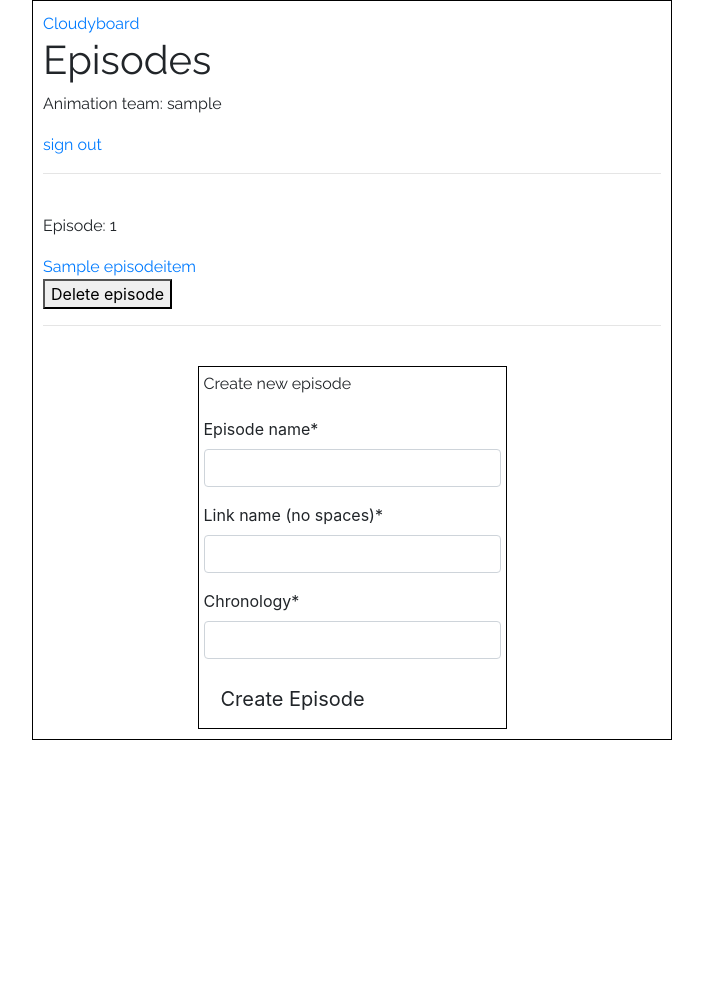
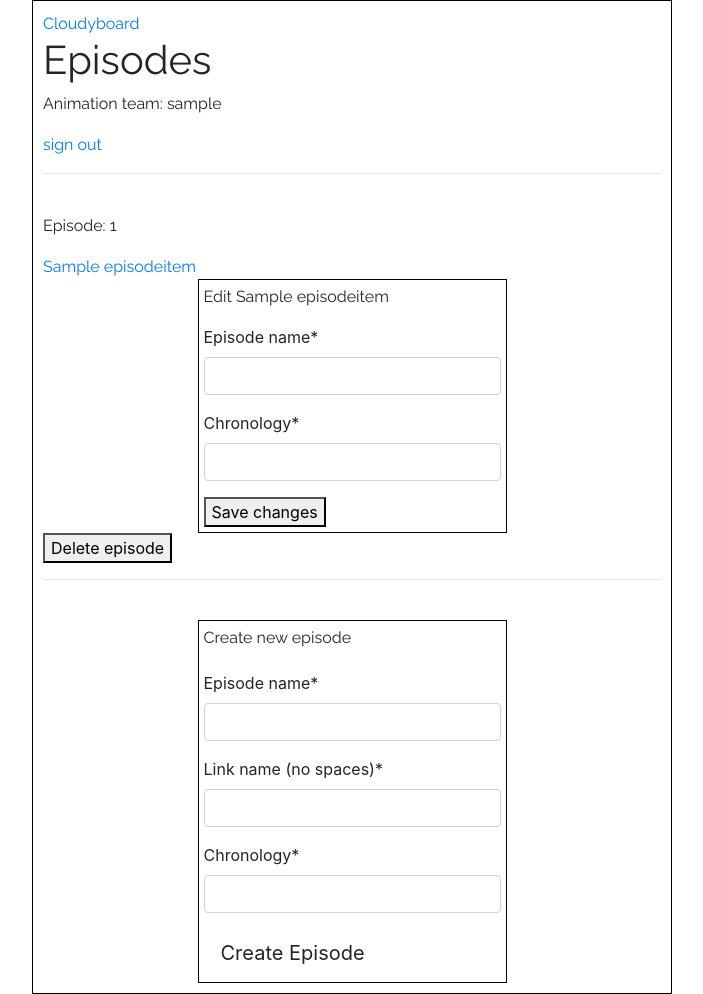
Before and after one commit to MidnattLantern/social_frames, a Django app: a page that uses templates/project_view.html in a window 1280 px wide. Shown: the whole page, without its empty margins (288-991 px from the left). Before the commit the page ends 740 px from the top, so only its background shows below. Run offline with Django 3.2, Linux system fonts and the light colour scheme; a user stored in the database is signed in; tables that the repository leaves empty hold one stand-in row (values such as "Sample post"); some libraries are stand-ins or nearby versions.

Commit message:
user can change name and chronology for existing episdoe item

```diff
--- a/storyboard/forms.py
+++ b/storyboard/forms.py
@@ -20,6 +20,14 @@ class CreateEpisodeItem(forms.ModelForm):
         labels = {'episode_name': 'Episode name',
                   'episode_slug': 'Link name (no spaces)',
                   'episode_chronology': 'Chronology',
+                  }
+# Edit episode item
+class EditEpisodeItem(forms.ModelForm):
+    class Meta:
+        model = EpisodeItem
+        fields = ['episode_name', 'episode_chronology',]
+        labels = {'episode_name': 'Episode name',
+                  'episode_chronology': 'Chronology'
                   }
 
 
--- a/storyboard/views.py
+++ b/storyboard/views.py
@@ -9,7 +9,7 @@ from .models import SketchItem
 from .forms import CreateProjectItem, CreateEpisodeItem, CreateSceneItem
 from .forms import CreateSketchItem
 # .forms that edit existing objects
-from .forms import EditSceneItem, EditSketchItem
+from .forms import EditSceneItem, EditSketchItem, EditEpisodeItem
 from .forms import CommentSketchItem
 
 import cloudinary.uploader
@@ -46,10 +46,13 @@ class RenderHomeView(View, LoginRequiredMixin):
             project.save()
         else:
             project_item_form = CreateProjectItem()
+
+        # D in "CRUD"
         if 'delete_project' in request.POST:
             delete_project_slug = request.POST.get('delete_project')
             delete_project = ProjectItem.objects.get(project_slug=delete_project_slug)
             delete_project.delete()
+
         return render(
             request,
             'index.html',
@@ -74,6 +77,7 @@ class RenderProjectView(View, LoginRequiredMixin):
                 'project_item': project_item,
                 'episode_item': episode_item,
                 'create_episode_item': CreateEpisodeItem(),
+                'edit_episode_item': EditEpisodeItem(),
             },
         )
     def post (self, request, project_slug, *args, **kwargs):
@@ -90,10 +94,23 @@ class RenderProjectView(View, LoginRequiredMixin):
             episode.save()
         else:
             episode_item_form = CreateEpisodeItem()
+
+        # D in "CRUD"
         if 'delete_episode' in request.POST:
             delete_episode_slug = request.POST.get('delete_episode')
             delete_episode = EpisodeItem.objects.get(episode_slug=delete_episode_slug)
             delete_episode.delete()
+
+        # U in "CRUD"
+        edit_episode_item_form = EditEpisodeItem(data=request.POST)
+        if edit_episode_item_form.is_valid():
+            if 'edit_episode' in request.POST:
+                edit_episode_slug = request.POST.get('edit_episode')
+                edit_episode = EpisodeItem.objects.get(episode_slug=edit_episode_slug)
+                edit_episode.episode_name = edit_episode_item_form.cleaned_data.get('episode_name')
+                edit_episode.episode_chronology = edit_episode_item_form.cleaned_data.get('episode_chronology')
+                edit_episode.save()
+
         return render(
             request,
             'project_view.html',
@@ -101,6 +118,7 @@ class RenderProjectView(View, LoginRequiredMixin):
                 'project_item': project_item,
                 'episode_item': episode_item,
                 'create_episode_item': CreateEpisodeItem(),
+                'edit_episode_item': EditEpisodeItem(),
             },
         )
 
@@ -136,11 +154,13 @@ class RenderEpisodeView(View, LoginRequiredMixin):
             scene.save()
         else:
             scene_item_form = CreateSceneItem()
+
         # D in "CRUD"
         if 'delete_scene' in request.POST:
             delete_scene_slug = request.POST.get('delete_scene')
             delete_scene = SceneItem.objects.get(scene_slug=delete_scene_slug)
             delete_scene.delete()
+
         # U in "CRUD"
         edit_scene_item_form = EditSceneItem(data=request.POST)
         if edit_scene_item_form.is_valid():
@@ -200,11 +220,14 @@ class RenderSceneView(View, LoginRequiredMixin):
             sketch.save()
         else:
             sketch_item_form = CreateSketchItem()
+
+        # D in "CRUD"
         if 'delete_sketch' in request.POST:
             delete_sketch_slug = request.POST.get('delete_sketch')
             #restricts unauthorised accounts from accessing other accounts item(s)
             delete_sketch = SketchItem.objects.get(sketch_slug=delete_sketch_slug, sketch_property_to_director=request.user)
             delete_sketch.delete()
+
         # U in "CRUD"
         edit_sketch_item_form = EditSketchItem(data=request.POST)
         if edit_sketch_item_form.is_valid():
@@ -213,6 +236,7 @@ class RenderSceneView(View, LoginRequiredMixin):
                 edit_sketch = SketchItem.objects.get(sketch_slug=edit_sketch_slug)
                 edit_sketch.sketch_name = edit_sketch_item_form.cleaned_data.get('sketch_name')
                 edit_sketch.save()
+
         # U in "CRUD"
         comment_sketch_item_form = CommentSketchItem(data=request.POST)
         if comment_sketch_item_form.is_valid():
--- a/templates/project_view.html
+++ b/templates/project_view.html
@@ -16,6 +16,16 @@
   {{ i.episode_name }}
 </a>
 <br>
+
+<!-- edit form -->
+<div class="new_item_styling">
+  <p>Edit {{ i.episode_name }}</p>
+  <form method="post">
+    {{ edit_episode_item | crispy }}
+    {% csrf_token %}
+    <button type="submit" name="edit_episode" value="{{ i.episode_slug }}">Save changes</button>
+  </form>
+</div>
 
 <!-- delete form -->
 <form action="" method="POST">
```
